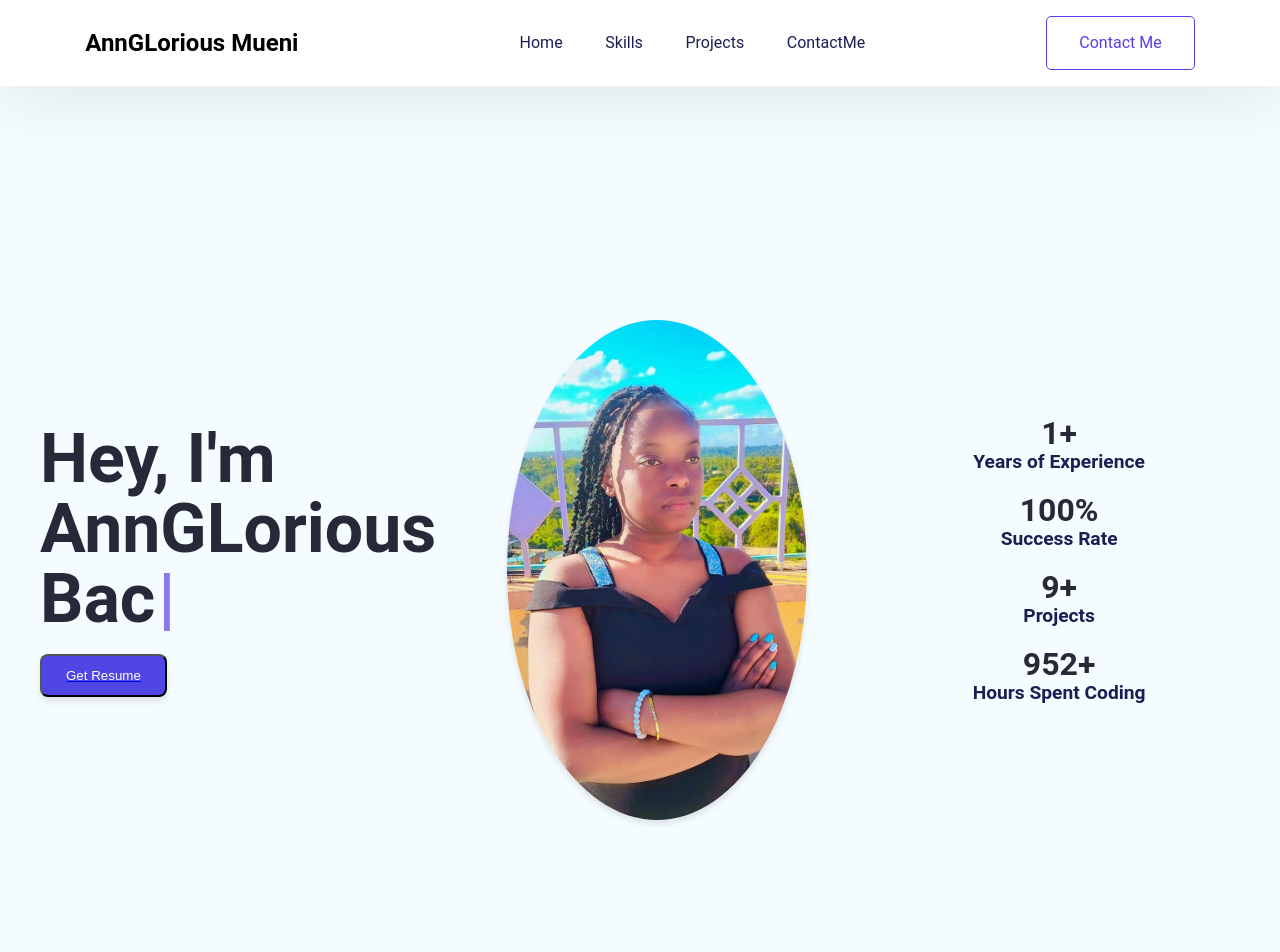
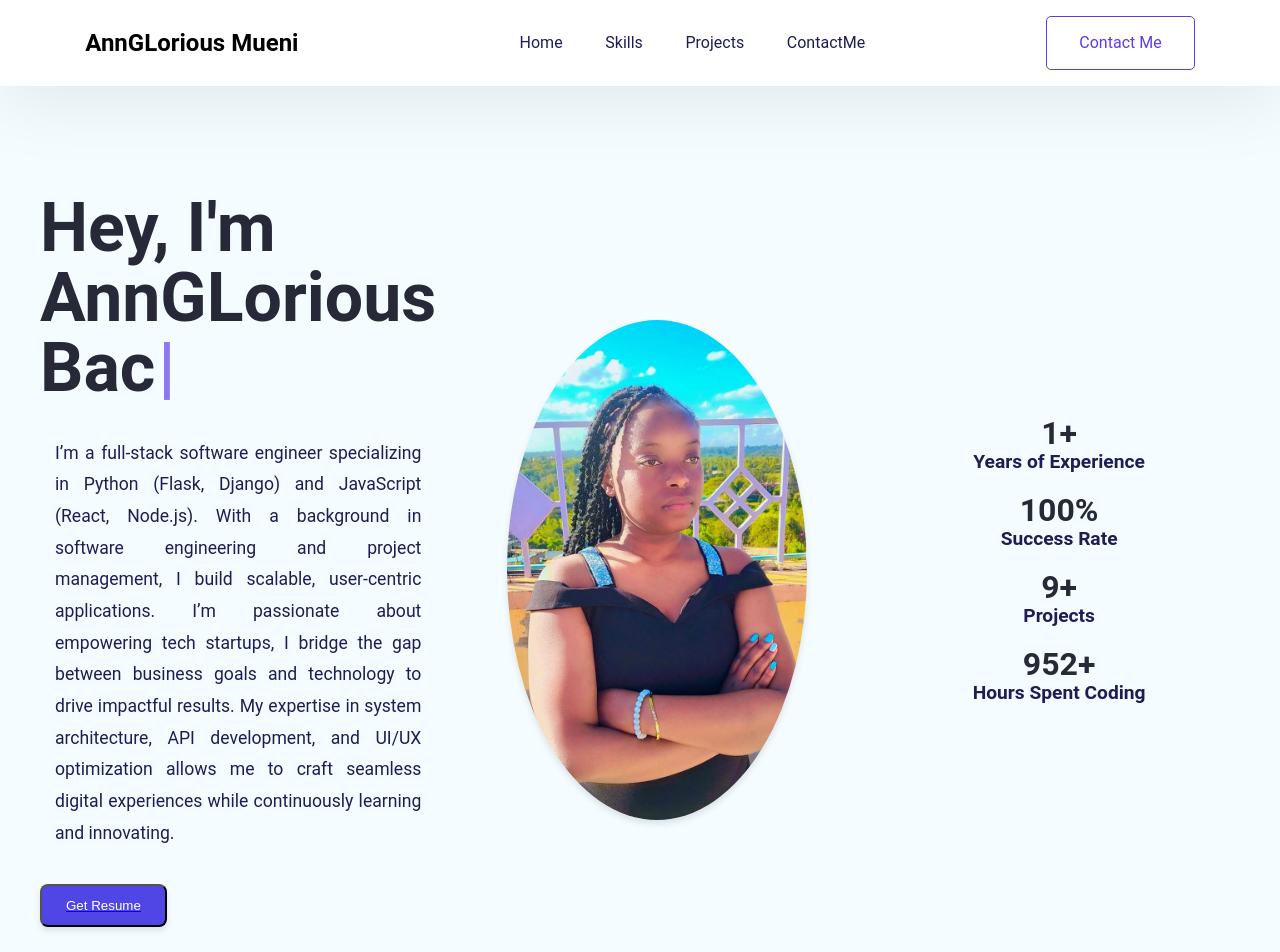
Before and after one commit to ANNGLORIOUS/my-portfolio, a React (Create React App) app: page / in a window 1280 px wide. Shown: the top 952 px of the page. Built offline with nearby package versions, Linux system fonts and the light colour scheme.

Commit message:
updated the hero section

```diff
--- a/src/App.css
+++ b/src/App.css
@@ -257,6 +257,20 @@ body {
 .resume-button:hover {
   background-color: var(--smallTextColor);
 }
+.hero--section--content-box p {
+  font-size: 1.1rem;
+  line-height: 1.8;
+  color: var(--darkblue);
+  text-align: justify;
+  max-width: 600px;
+  padding: 10px 0;
+  background-color: var(--lightContrast);
+  border-left: 5px solid var(--primaryColor);
+  padding: 15px;
+  border-radius: 10px;
+  /* box-shadow: 2px 2px 10px rgba(0, 0, 0, 0.1); */
+}
+
 /* Hero Section Style Ends */
 @media screen and (max-width: 768px) {
   .hero--grid {
--- a/src/components/HeroSection.js
+++ b/src/components/HeroSection.js
@@ -34,6 +34,7 @@ export default function HeroSection() {
               <span>{text}</span>
               <Cursor cursorBlinking="false" cursorStyle="|" cursorColor="#8873ef" />
             </h1>
+            <p>I’m a full-stack software engineer specializing in Python (Flask, Django) and JavaScript (React, Node.js). With a background in software engineering and project management, I build scalable, user-centric applications. I’m passionate about empowering tech startups, I bridge the gap between business goals and technology to drive impactful results. My expertise in system architecture, API development, and UI/UX optimization allows me to craft seamless digital experiences while continuously learning and innovating.</p>
 
             <a href="/_MY-RESUME.pdf" download="MY-RESUME.pdf">
               <button className="resume-button">Get Resume</button>
```
